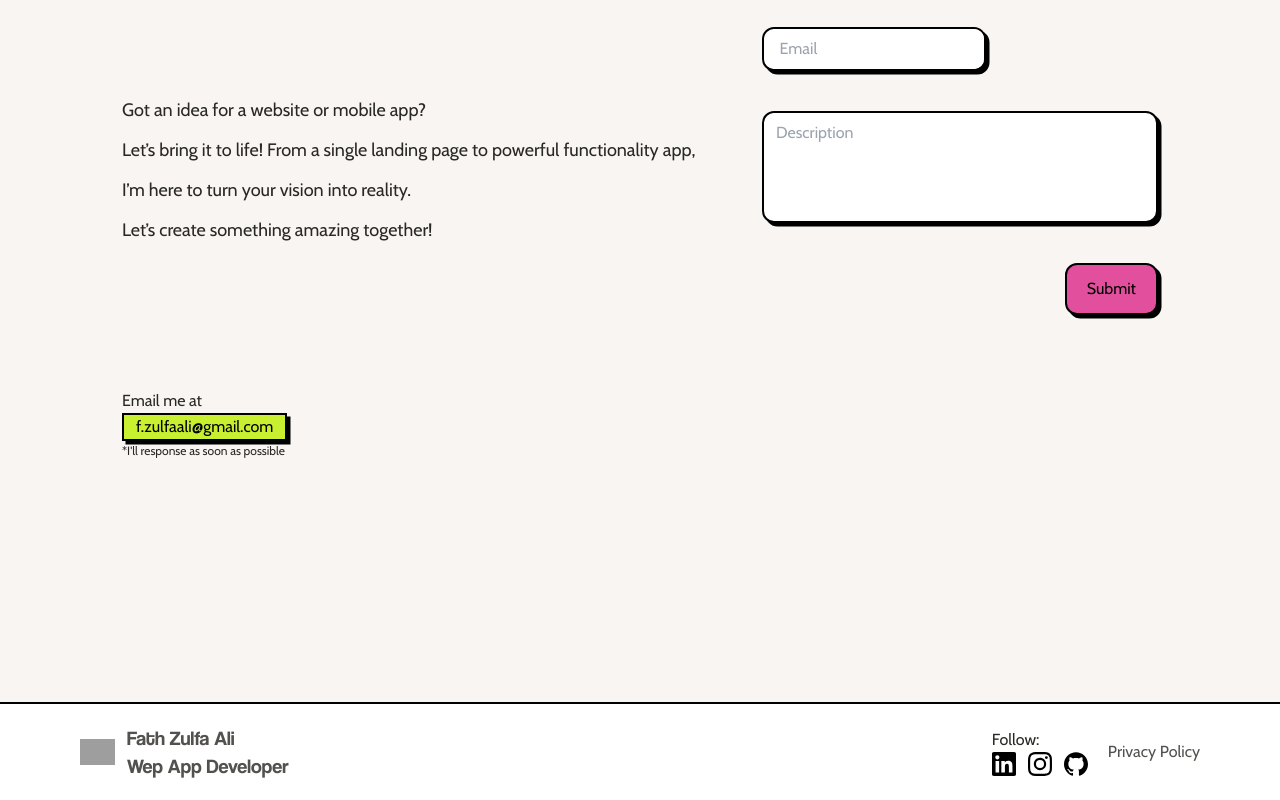
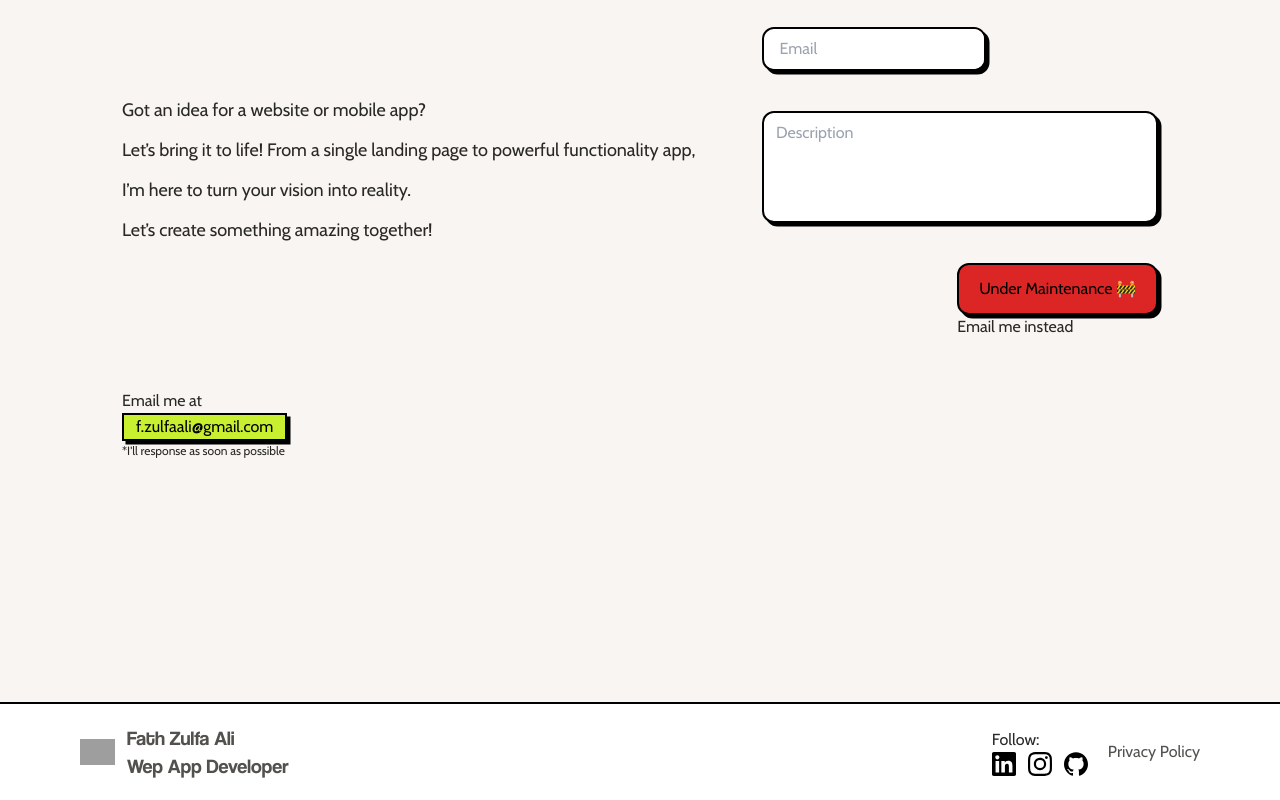
Before and after one commit to FathZulfaAli/fm-portfolio, a Next.js app: page / in a window 1280 px wide. Shown: the part 5808-6608 px from the top of the page. Built offline with nearby package versions, Linux system fonts and the light colour scheme; grey boxes are pictures that could not be loaded.

Commit message:
fix: update CollabForm button to indicate maintenance mode and disable submission

```diff
--- a/src/components/footer/CollabForm.tsx
+++ b/src/components/footer/CollabForm.tsx
@@ -201,11 +201,12 @@ function CollabForm() {
 
               <div className="self-end">
                 <StyledButton
-                  color="pink"
-                  text={isSubmitting ? "Submitting..." : "Submit"}
+                  color="red"
+                  text={isSubmitting ? "Submitting..." : "Under Maintenance 🚧"}
                   type="submit"
-                  disabled={isSubmitting}
+                  disabled={true}
                 />
+                <h1>Email me instead</h1>
               </div>
             </Form>
           )}
```
